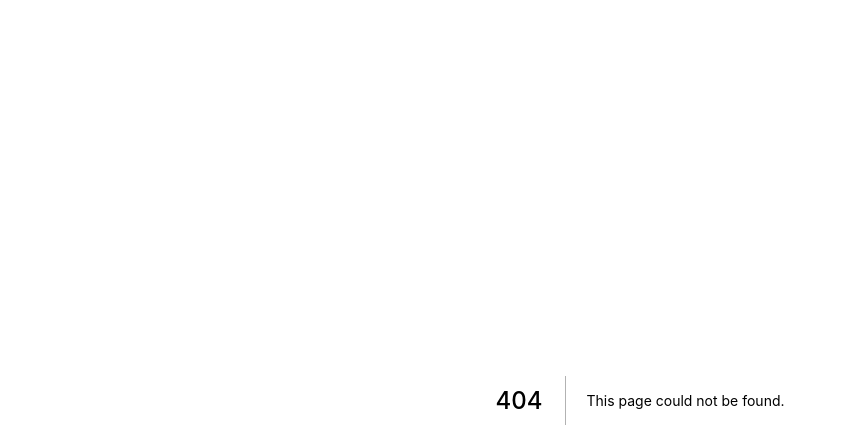
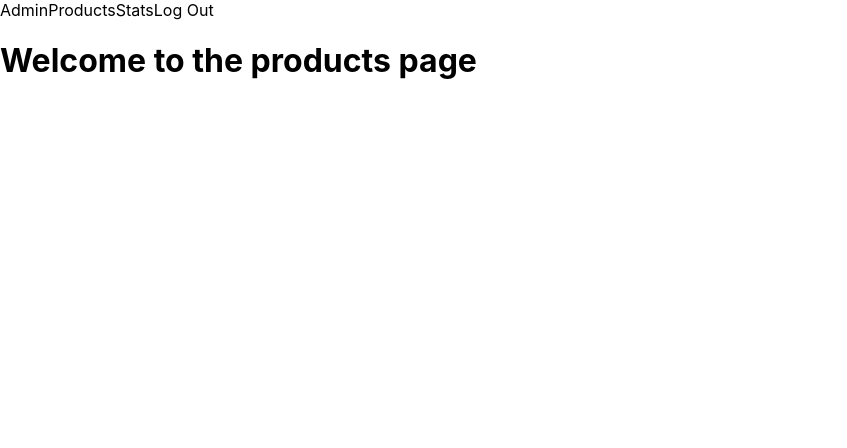
Before and after one commit to markoco14/nextjs-admin, a Next.js app: page /admin/products in a window 1280 px wide. Before the commit this address had no page. Shown: the top 448 px of the page, without its empty margins (0-847 px from the left). Built offline with nearby package versions, Linux system fonts and the light colour scheme.

Commit message:
init admin stats and products pages

```diff
--- /dev/null
+++ b/pages/admin/products/index.js
@@ -0,0 +1,21 @@
+import Link from "next/link";
+
+export default function ProductsHome() {
+    return (
+        <>
+            <Link href={`/admin`}>
+                <a>Admin</a>
+            </Link>
+            <Link href={`/admin/products`}>
+                <a>Products</a>
+            </Link>
+            <Link href={`/admin/stats`}>
+                <a>Stats</a>
+            </Link>
+            <Link href={`/`}>
+                <a>Log Out</a>
+            </Link>
+            <h1>Welcome to the products page</h1>
+        </>
+    );
+}
```
Also changed, not shown: pages/admin/index.js (added, +21 -0 lines), pages/admin/stats/index.js (added, +21 -0 lines).
